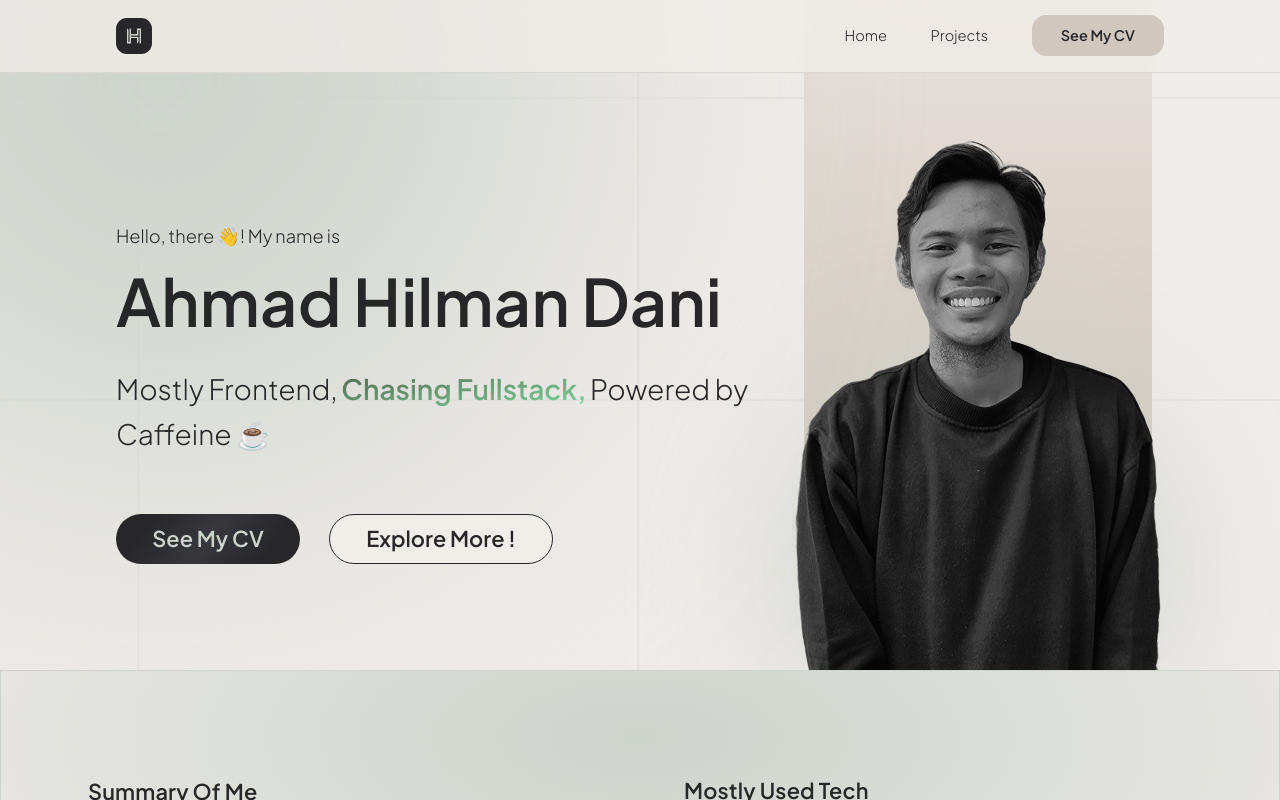
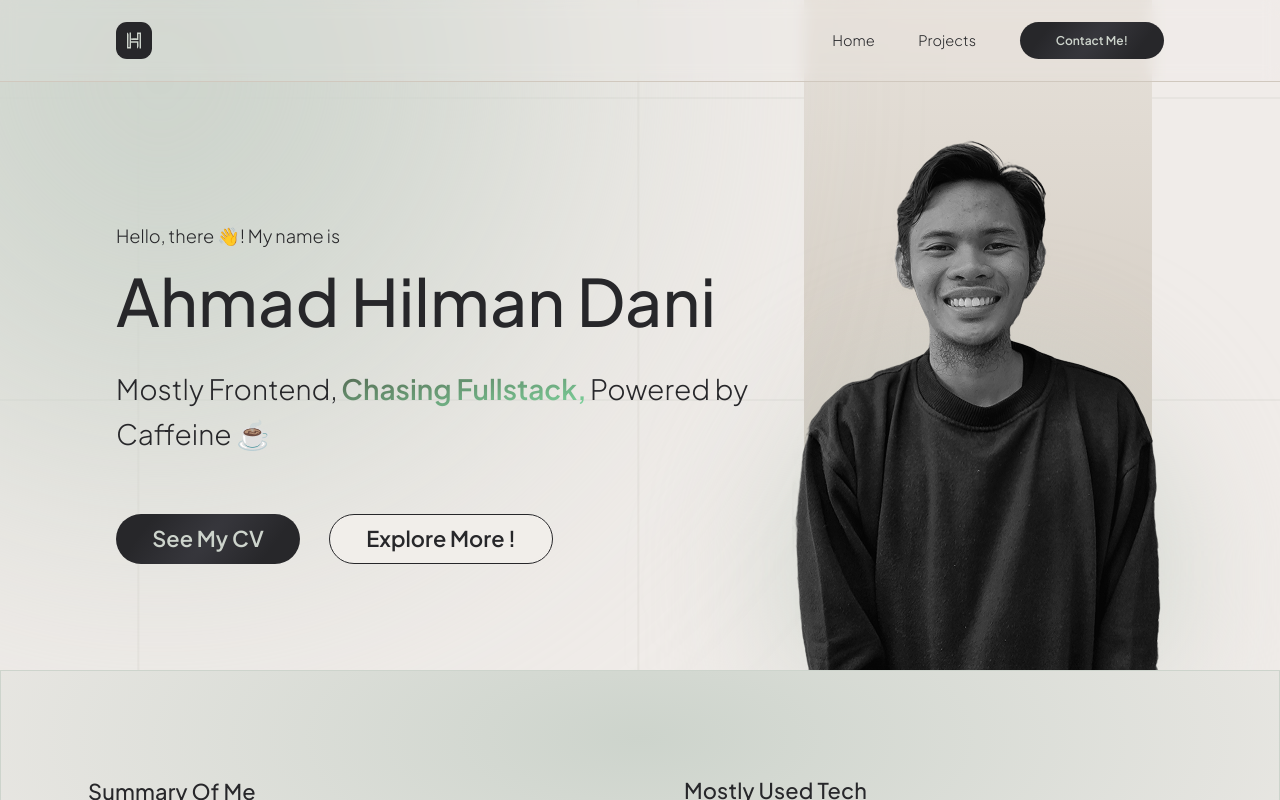
Before and after one commit to ahmadhilmandani/my-portofolio-v5, a React (Vite) app: page / in a window 1280 px wide. Shown: the top 800 px of the page. Built offline with nearby package versions, Linux system fonts and the light colour scheme.

Commit message:
update: styling of components (button and navbar)

```diff
--- a/src/components/Navbar.tsx
+++ b/src/components/Navbar.tsx
@@ -1,9 +1,10 @@
 import { Link } from "react-router"
 import Logo from "../assets/logo.svg"
+import Button from "./Button"
 
 export default function Navbar() {
   return (
-    <nav className="w-full h-20 border-b border-[#D9D7D0] fixed top-0 left-0 right-0 flex justify-between items-center px-32 z-[100] bg-[#F0ECE9]/75 backdrop-blur">
+    <nav className="w-full h-[82px] border-b border-khaki-600 fixed top-0 left-0 right-0 flex justify-between items-center px-32 z-[100] bg-[#F0ECE9]/15 backdrop-blur">
       <div className="bg-[#27272A] rounded-xl size-10 flex items-center justify-center">
         <img src={Logo} alt="" className="w-4" />
       </div>
@@ -15,7 +16,9 @@ export default function Navbar() {
           Projects
         </Link>
         <div>
-          <button className='px-8 py-2.5 rounded-2xl bg-khaki-600 text-text-black font-semibold'>See My CV</button>
+          <Button onClickProp={() => { }} buttonType={'primary'} isExtend={false} isLoading={false} buttonSize='small' >
+            Contact Me!
+          </Button>
         </div>
       </div>
     </nav>
--- a/src/index.css
+++ b/src/index.css
@@ -114,7 +114,7 @@
   h4,
   h5,
   h6 {
-    @apply font-semibold relative z-10 mb-4;
+    @apply font-medium relative z-10 mb-4;
   }
 
   h1 {
```
Also changed, not shown: src/components/Button.tsx (+5 -5 lines).
